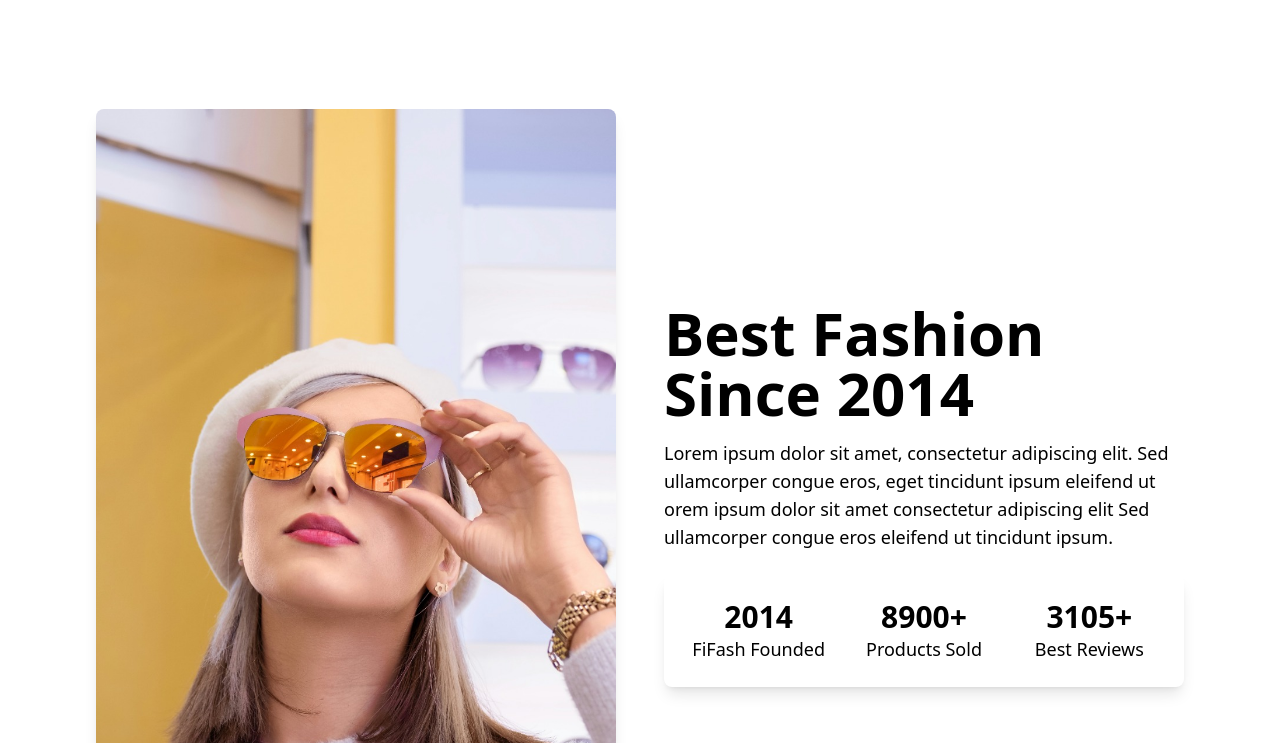
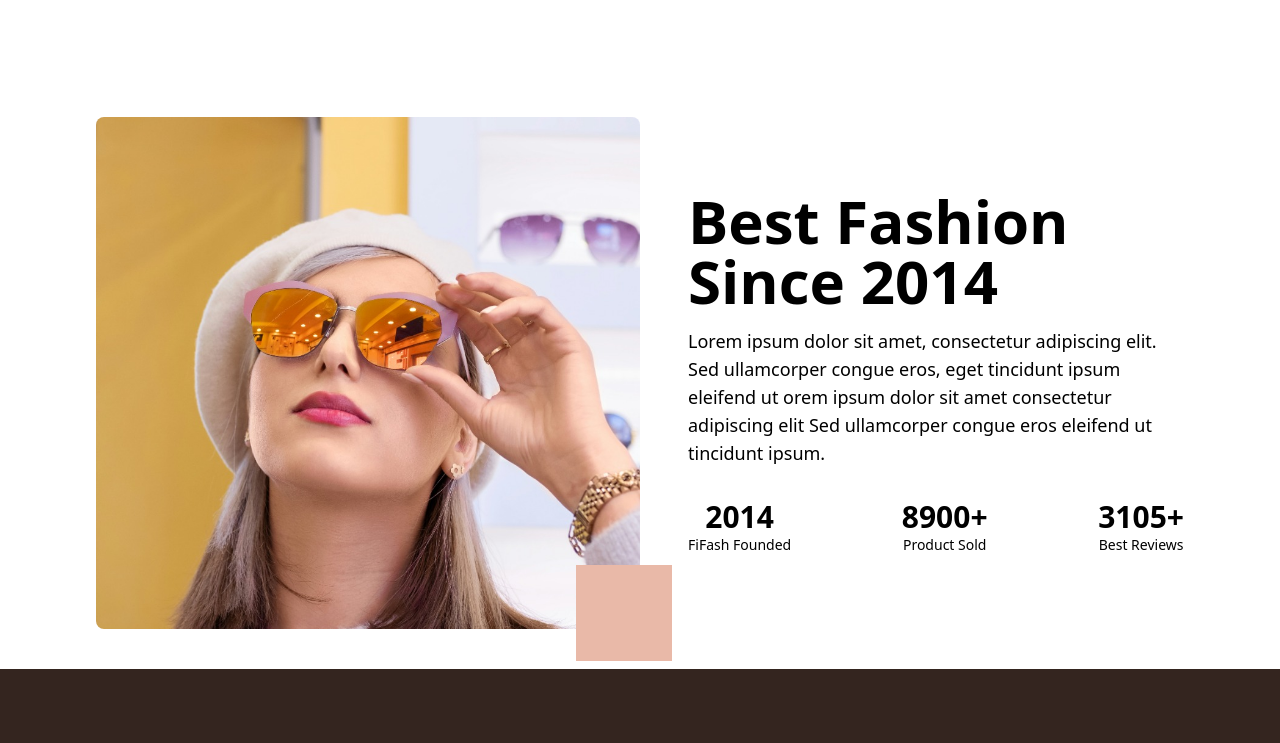
Before and after one commit to sandalidilshani/e-commerceFashion, a website: page index.html in a window 1280 px wide. Shown: the part 1557-2300 px from the top of the page. Drawn offline with Linux system fonts and the light colour scheme.

Commit message:
responsive

```diff
--- a/index.html
+++ b/index.html
@@ -107,37 +107,33 @@
             </div>
         </section>
         <!-- Best Fashion -->
-        <section id="Best-Fashion" class="py-8 px-4 sm:px-6 md:px-8 lg:px-16 xl:px-24">
-            <div class="flex flex-col lg:flex-row gap-8 lg:gap-12">
-                <div class="lg:w-1/2 relative">
+        <section id="Best-Fashion" class="py-10 px-4 sm:px-6 md:px-8 lg:px-20 xl:px-24">
+            <div class="flex flex-col md:flex-row items-center">
+                <div class="md:w-1/2 relative mb-8 md:mb-0">
                     <img src="/assest/bestfashion.jpeg"
-                        class="w-full h-auto object-cover rounded-lg shadow-lg"
+                         class="rounded-lg h-[32rem] w-full object-cover"
                          alt="Best Fashion Image">
-                    <div class="hidden lg:block h-24 w-24 bg-darkpink absolute -bottom-8 -right-8"></div>
+                    <div class="hidden md:block h-24 w-24 bg-[#e9b9a8] absolute -bottom-8 -right-8"></div>
                 </div>
-                <div class="lg:w-1/2 flex flex-col justify-center">
-                    <div class="mb-6">
-                        <h2 class="text-4xl sm:text-5xl lg:text-6xl font-bold mb-4">Best Fashion<br> Since 2014</h2>
-                        <p class="text-base sm:text-lg font-normal leading-relaxed">
+                <div class="md:w-1/2 md:pl-12">
+                    <h2 class="text-4xl sm:text-5xl lg:text-6xl font-bold mb-4">Best Fashion<br>Since 2014</h2>
+                    <p class="text-base sm:text-lg font-normal leading-relaxed mb-8">
                         Lorem ipsum dolor sit amet, consectetur adipiscing elit. Sed ullamcorper congue eros, eget
                         tincidunt ipsum eleifend ut orem ipsum dolor sit amet consectetur adipiscing elit Sed
                         ullamcorper congue eros eleifend ut tincidunt ipsum.
                     </p>
-                    </div>
-                    <div class="bg-white p-6 shadow-lg rounded-lg">
-                        <div class="grid grid-cols-1 sm:grid-cols-3 gap-6">
+                    <div class="flex justify-between">
                         <div class="text-center">
                             <p class="text-3xl font-bold">2014</p>
-                                <p class="text-lg">FiFash Founded</p>
+                            <p class="text-sm">FiFash Founded</p>
                         </div>
                         <div class="text-center">
                             <p class="text-3xl font-bold">8900+</p>
-                                <p class="text-lg">Products Sold</p>
+                            <p class="text-sm">Product Sold</p>
                         </div>
                         <div class="text-center">
                             <p class="text-3xl font-bold">3105+</p>
-                                <p class="text-lg">Best Reviews</p>
-                            </div>
+                            <p class="text-sm">Best Reviews</p>
                         </div>
                     </div>
                 </div>
```
Also changed, not shown: src/output.css. Lines whose indentation alone changed are shown as unchanged.
